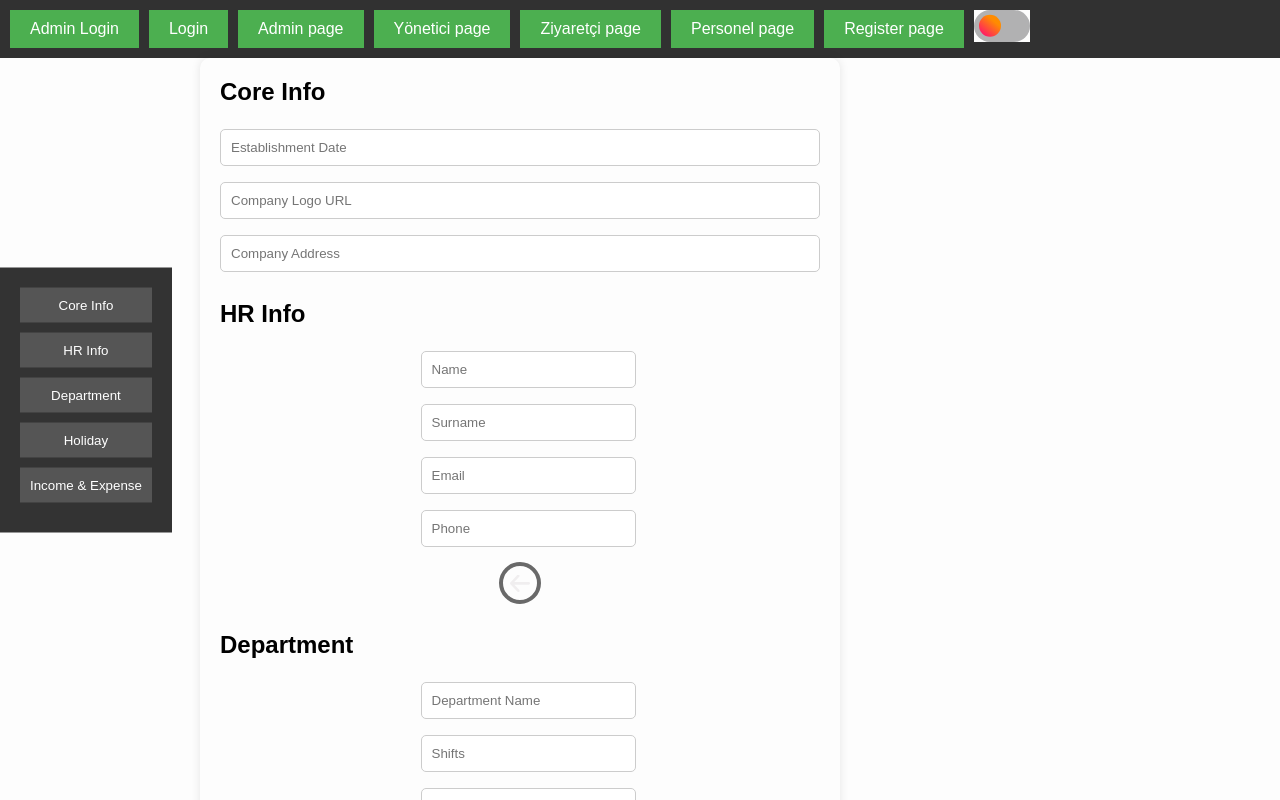
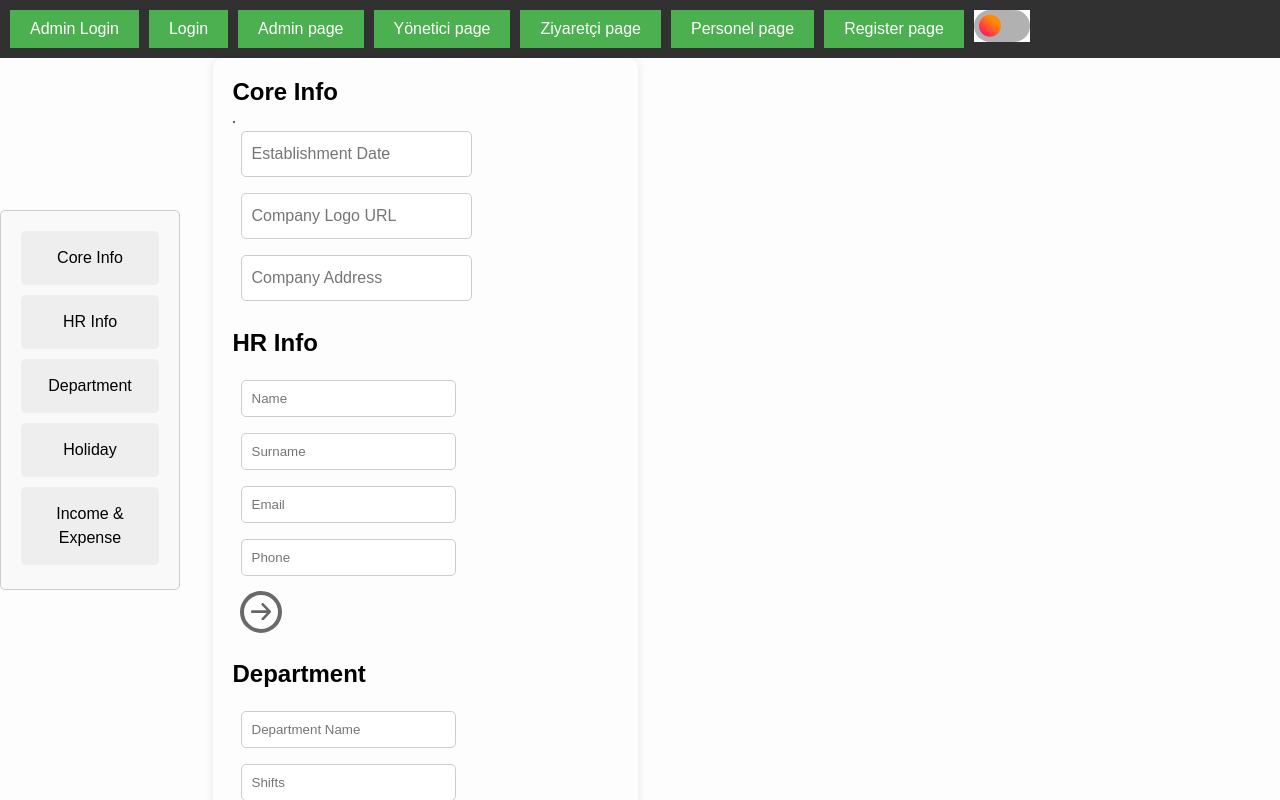
Before and after one commit to SertugOzcan/HMRS, a React (Vite) app: page /yonetici-page in a window 1280 px wide. Shown: the top 800 px of the page. Built offline with nearby package versions, Linux system fonts and the light colour scheme; no server answers; sample sign-in values are in the browser's storage; a web font is replaced by a local one.

Commit message:
updatecompage

```diff
--- a/src/pages/UpdateCompanyForTheFirstTimePage.jsx
+++ b/src/pages/UpdateCompanyForTheFirstTimePage.jsx
@@ -156,7 +156,7 @@ const UpdateCompanyForTheFirstTimePage = () => {
           <h2>Core Info</h2>
 
           <div className="company-core-info">
-            <label>{companyData.companyName}</label>
+            <label className="company-name-header">{companyData.companyName}</label>
             <input
               type="text"
               name="establishment-date"
--- a/src/pages/UpdatedCompanyForTheFirstTimePage.css
+++ b/src/pages/UpdatedCompanyForTheFirstTimePage.css
@@ -1,36 +1,45 @@
-/* Genel sayfa düzeni */
-body {
-  margin: 0;
-  padding: 0;
-  font-family: Arial, sans-serif;
-  background-color: #f7f7f7;
-}
+/* Ana bileşenler */
 
-/* Ana bileşenler */
+
 .update-company-page {
   display: flex;
+  justify-content: center;
+  width: 850px;
 }
-
 .sidebar {
+  width: 180px;
+  padding: 20px;
+  background-color: #f9f9f9;
+   /* Diğer öğelerin üstünde olması için gerektiğinde z-index'i ayarlayabilirsiniz */
+  color: #fff;
+  height: 380px;
   position: fixed;
   top: 50%;
-  left: 0;
+  left: 0; /* Sol tarafta başlayacak şekilde ayarlandı */
   transform: translateY(-50%);
   display: flex;
   flex-direction: column;
-  background-color: #333;
-  padding: 20px;
-  z-index: 1;
+  align-items: center;
+
+  border: 1px solid #ccc;
+  border-radius: 5px;
 }
 
 .sidebar button {
   margin-bottom: 10px;
-  padding: 10px;
+  padding: 15px;
   border: none;
-  background-color: #555;
-  color: #fff;
+  background-color: #eeeeee;
+  color: #000000;
   cursor: pointer;
   transition: background-color 0.3s;
+  width: 100%;
+  max-width: 150px;
+  height: auto;
+  text-align: center;
+  font-size: 16px;
+  line-height: 1.5;
+  border-radius: 5px;
 }
 
 .sidebar button:hover {
@@ -40,11 +49,24 @@ body {
 .update-company-form {
   width: 50%;
   padding: 20px;
-  margin-left: 200px; /* Sidebar genişliği kadar */
-
   border-radius: 10px;
   box-shadow: 0 0 10px rgba(0, 0, 0, 0.1);
 }
+
+.company-name-header{
+  padding: auto;
+  border: 1px solid;
+  border-color: #000000;
+  border-radius: 5px;
+  text-align: center;
+  background: #a9abaa;
+  color: white;
+  font-size: 30px;
+
+}
+
+
+
 
 /* Form elementleri */
 .company-core-info,
@@ -55,9 +77,23 @@ body {
 .company-expense-list-container {
   display: flex;
   flex-direction: column;
-  align-items: center;
+  align-items: flex-start;
   margin-bottom: 20px;
 }
+
+.company-core-info input {
+  margin: 8px 0;
+  padding: 10px;
+  border: 1px solid #ccc;
+  border-radius: 5px;
+
+  max-width: 60%;
+  box-sizing: border-box;
+  font-size: 16px;
+  line-height: 1.5;
+}
+
+
 
 .company-core-info input,
 .hr-info-container input,
@@ -72,17 +108,8 @@ body {
   width: 100%;
 }
 
-/* Ana başlık */
-.update-company-form > label:first-child {
-  font-weight: 700;
-  font-size: 28px;
-  font-style: italic;
-  text-decoration: underline;
-  color: #ee9015;
-  padding-top: 20px;
-  margin-bottom: 20px;
-  text-align: center;
-}
+
+
 
 /* Son düğmeler */
 .last-buttons {
@@ -115,7 +142,6 @@ body {
 .last-buttons > button:hover {
   transform: scale(1.05);
 }
-
 
 .buttonas {
   display: block;
@@ -180,12 +206,16 @@ body {
   width: 20px;
   height: 20px;
   margin: 17px 18px 0 18px;
+
   transform: rotate(180deg);
-  fill: #f0eeef;
+  fill: #676667;
+}
+.buttonas {
+  rotate: 180deg;
 }
 
 .buttonas:hover .buttonas-box,
 .buttonas:focus .buttonas-box {
-  transition: 0.4s;
+  transition: 0.5s;
   transform: translateX(-56px);
 }
```
